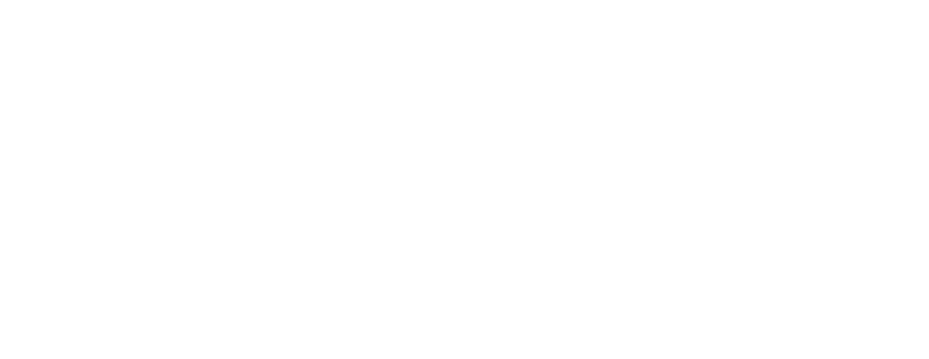
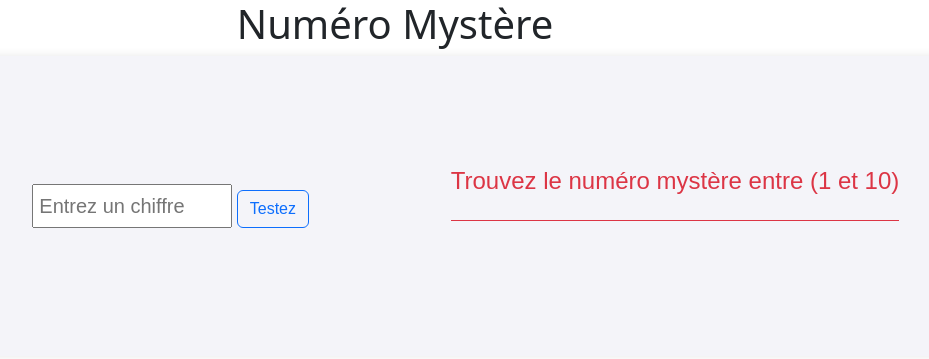
Before and after one commit to Marylinelesaffre/mystery-number-2024, a plain HTML site: page index.html in a window 1280 px wide. Shown: the whole page, without its empty margins (245-1174 px from the left). Drawn offline with nearby package versions, Linux system fonts and the light colour scheme.

Commit message:
[DONE] partie 1

```diff
--- a/index.html
+++ b/index.html
@@ -1,18 +1,31 @@
 <!DOCTYPE html>
 <html lang="en">
-<head>
-    <meta charset="UTF-8">
-    <meta name="viewport" content="width=device-width, initial-scale=1.0">
-    <link rel="stylesheet" href="style.css">
+  <head>
+    <meta charset="UTF-8" />
+    <meta name="viewport" content="width=device-width, initial-scale=1.0" />
+    <!--Lien pour inclure les fichiers Bootstrap -->
+    <link
+      href="https://cdn.jsdelivr.net/npm/bootstrap@5.3.0-alpha1/dist/css/bootstrap.min.css"
+      rel="stylesheet"
+    />
+    <script src="https://cdn.jsdelivr.net/npm/bootstrap@5.3.0-alpha1/dist/js/bootstrap.bundle.min.js"></script>
+    <link rel="stylesheet" href="style.css" />
     <title>Numéro Mystère</title>
-</head>
-<body>
+  </head>
 
+  <body>
+    <h1>Numéro Mystère</h1>
+    <div class="container">
+        <div class="col-md-6">
+          <input type="number" id="userInput"  min="1" max="10" required placeholder="Entrez un chiffre"/>
+          <button onclick="maFonction(numero_mystere)" type="button" class="btn btn-outline-primary" >Testez</button>
+        </div>
+        <div class="h4 pb-2 mb-4 text-danger border-bottom border-danger">
+          <p>Trouvez le numéro mystère entre (1 et 10)</p>
+          <p id="message"></p>
+        </div>
+    </div>
 
-
-
-
-
-     <script src="script.js"></script>
-</body>
+    <script src="script.js"></script>
+  </body>
 </html>
--- a/script.js
+++ b/script.js
@@ -0,0 +1,17 @@
+let numero_mystere; // pour que la fonction soit à porter
+
+//déclare ma fonction qui correspond a mon button html
+function maFonction(){
+    numero_mystere = Math.floor(Math.random() * 10) + 1; // Génère un nombre entre 1 et 10
+    console.log("Nombre mystère généré :", numero_mystere);
+
+    const userInput = document.getElementById("userInput").value;
+    const message = document.getElementById("message");
+
+
+    if (userInput == numero_mystere) {
+        message.textContent = "Bravo ! Vous avez deviné le numéro.";
+    } else {
+        message.textContent = "Dommage, essayez encore. (Le numéro était " + numero_mystere + ")";
+    }
+}
--- a/style.css
+++ b/style.css
@@ -0,0 +1,37 @@
+*{
+    margin: 0;
+    padding: 0;
+}
+
+h1{
+    text-align: center;
+}
+
+.container{
+    text-align: center;
+    padding: 10px;
+    border-radius: 10px;
+    box-shadow: 0 0 10px rgba(0, 0, 0, 0.1);
+    font-family: Arial, sans-serif;
+    background-color: #f4f4f9;
+    display: flex;
+    justify-content: center;
+    align-items: center;
+    min-width: auto;
+    height: 300px;
+
+}
+input{
+    width: 200px;
+    font-size: 20px;
+    padding: 5px;
+
+}
+
+.resultat{
+    background-color: bisque;
+    border-radius: 8px ;
+    min-width: auto;
+    color: black;
+
+}
```
